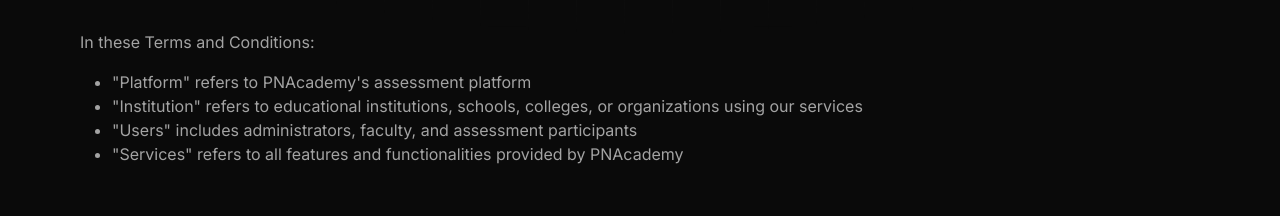
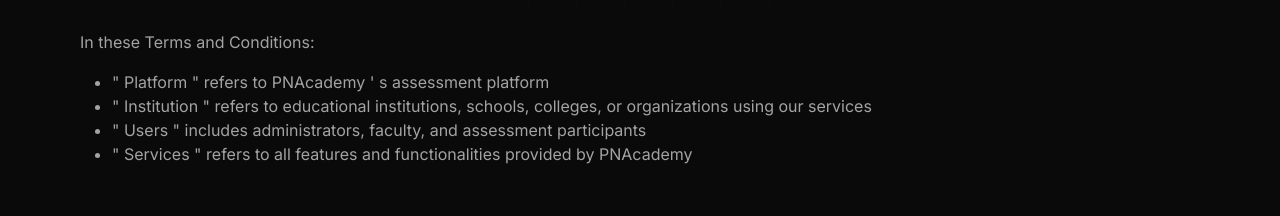
Before and after one commit to shreverr/pnacademy-web-2.0, a Next.js app: page /resources/terms-and-conditions in a window 1280 px wide. Shown: the part 406-622 px from the top of the page. Built offline with nearby package versions, Linux system fonts and the light colour scheme; no server answers.

Commit message:
fix:quote erros fixed

```diff
--- a/src/app/resources/privacy-and-policy/page.tsx
+++ b/src/app/resources/privacy-and-policy/page.tsx
@@ -156,9 +156,10 @@
         </ul>
 
         <p className="mt-12 font-medium">
-          By using PNAcademy's assessment platform, institutions acknowledge
-          their agreement to this Privacy Policy and their responsibility to
-          inform assessment participants about these data practices.
+          By using PNAcademy &lsquo; s assessment platform, institutions
+          acknowledge their agreement to this Privacy Policy and their
+          responsibility to inform assessment participants about these data
+          practices.
         </p>
       </AnimationContainer>
     </MaxWidthWrapper>
--- a/src/app/resources/terms-and-conditions/page.tsx
+++ b/src/app/resources/terms-and-conditions/page.tsx
@@ -22,18 +22,21 @@
           In these Terms and Conditions:
         </p>
         <ul className="list-disc ml-8 mt-4 text-muted-foreground">
-          <li>"Platform" refers to PNAcademy's assessment platform</li>
           <li>
-            "Institution" refers to educational institutions, schools, colleges,
-            or organizations using our services
+            &quot; Platform &quot; refers to PNAcademy &apos; s assessment
+            platform
           </li>
           <li>
-            "Users" includes administrators, faculty, and assessment
+            &quot; Institution &quot; refers to educational institutions,
+            schools, colleges, or organizations using our services
+          </li>
+          <li>
+            &quot; Users &quot; includes administrators, faculty, and assessment
             participants
           </li>
           <li>
-            "Services" refers to all features and functionalities provided by
-            PNAcademy
+            &quot; Services &quot; refers to all features and functionalities
+            provided by PNAcademy
           </li>
         </ul>
 
@@ -111,7 +114,7 @@
         <h2 className="text-xl font-medium mt-12">8. Liability</h2>
         <p className="mt-8 text-muted-foreground">Limitations of liability:</p>
         <ul className="list-disc ml-8 mt-4 text-muted-foreground">
-          <li>Service provided "as is"</li>
+          <li>Service provided as is</li>
           <li>No guarantee of uninterrupted service</li>
           <li>Limited liability for data loss</li>
           <li>Force majeure conditions</li>
@@ -151,8 +154,8 @@
         </ul>
 
         <p className="mt-12 font-medium">
-          By using PNAcademy's platform, you acknowledge that you have read,
-          understood, and agree to be bound by these Terms and Conditions.
+          By using PNAcadem &apos; s platform, you acknowledge that you have
+          read, understood, and agree to be bound by these Terms and Conditions.
         </p>
       </AnimationContainer>
     </MaxWidthWrapper>
```
